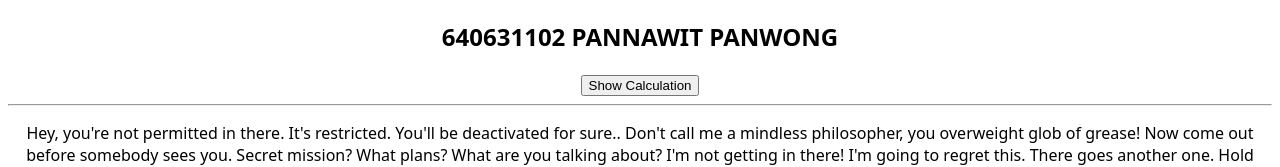
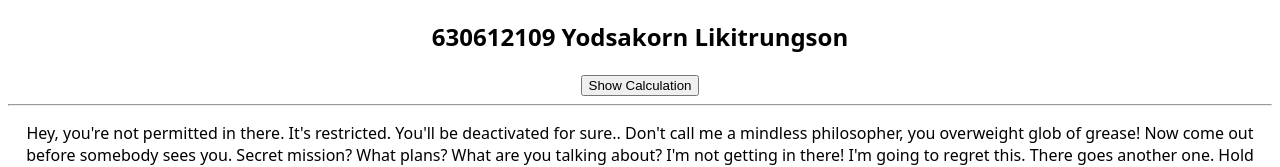
Before and after one commit to cpe-cmu-261207/quiz226-Yodsakorn1234, a plain HTML site: page index.html in a window 1280 px wide. Shown: the top 167 px of the page. Drawn offline with Linux system fonts and the light colour scheme.

Commit message:
index.html

```diff
--- a/index.html
+++ b/index.html
@@ -11,7 +11,7 @@
 <body>
 
   <div>
-    <h2 id="author">640631102 PANNAWIT PANWONG</h2>
+    <h2 id="author">630612109 Yodsakorn Likitrungson</h2>
     <h2 id="calculation"></h2>
     <button class="button" id="toggle">Show Calculation</button>
   </div>
```
